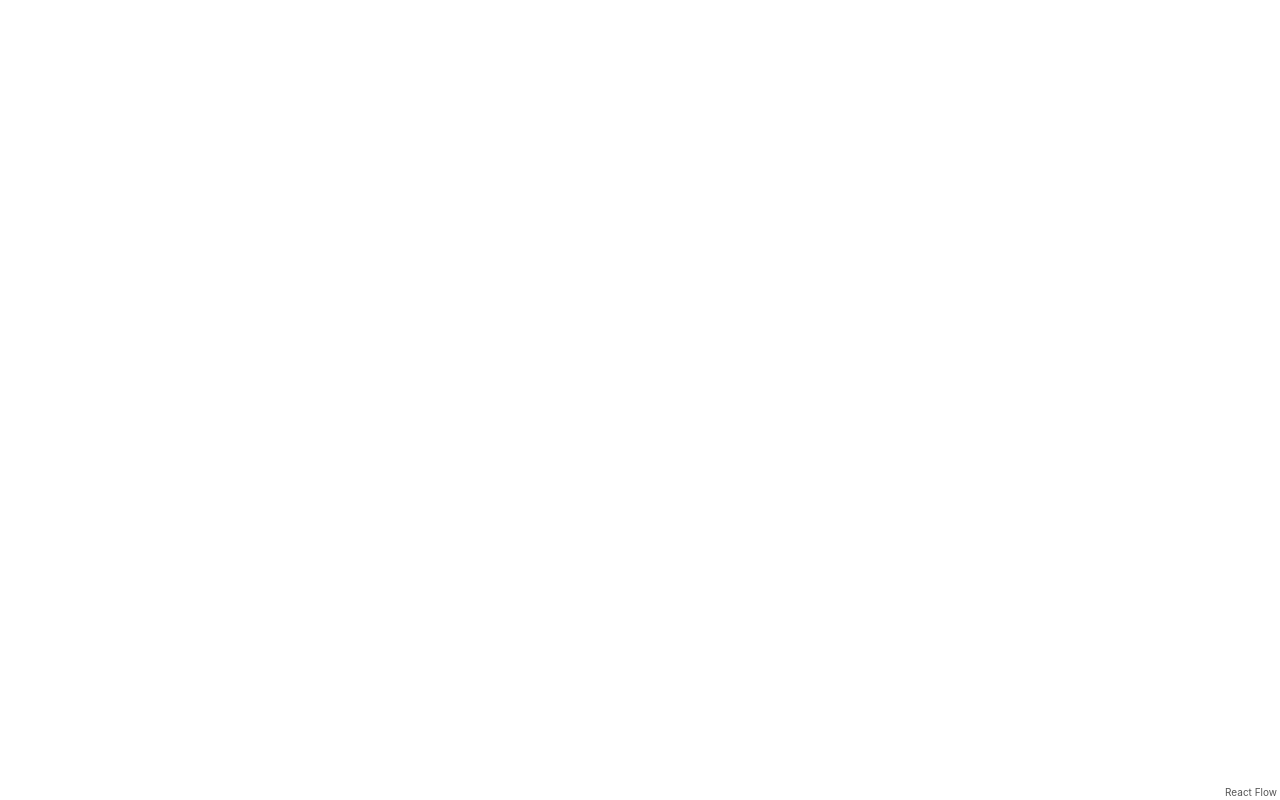
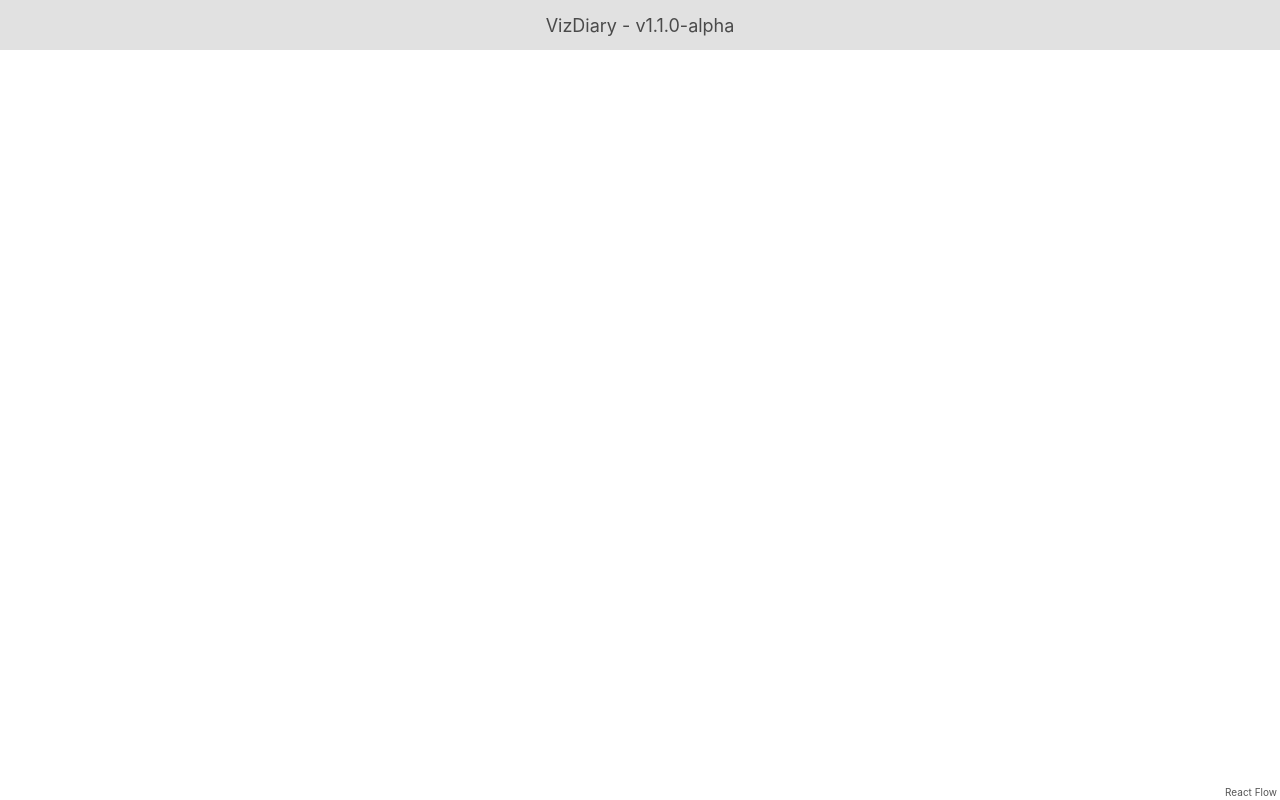
Before and after one commit to ZachChang/VizDiaryWeb, a React (Create React App) app: page / in a window 1280 px wide. Built offline with nearby package versions, Linux system fonts and the light colour scheme.

Commit message:
add header

```diff
--- a/src/App.css
+++ b/src/App.css
@@ -168,7 +168,23 @@
 .react-flow__edge-path {
   stroke: #A5A6F6;
 }
-
+.header_container {
+  position: absolute;
+  height: 50px;
+  background-color: #e1e1e1;
+  width: 100vw;
+  text-align: center;
+  top: 0;
+  display: flex;
+  justify-content: center;
+  align-items: center;
+  z-index: 5;
+}
+.header_container a {
+  color: #4a4a4a;
+  text-decoration: unset;
+  font-size: 18px;
+}
 @media only screen and (min-width: 1300px) {
   .btn_container {
     right: 50%;
--- a/src/App.js
+++ b/src/App.js
@@ -5,6 +5,7 @@ import { defaultElements, firstElements, defaultModal, gapY, storageDataKey, sto
 import { nodeStyle } from './style'
 import './App.css';
 import AddIcon from '@mui/icons-material/Add';
+import Header from './component/Header';
 
 function App() {
   const [elements, setElements] = useState(defaultElements);
@@ -331,6 +332,7 @@ function App() {
 
   return (
     <div className='container'>
+      <Header />
       <div className={`flow_canvas ${isNodeShow ? 'visible': 'invisible'}`}>
         <ReactFlow
           onLoad={onLoad}
--- /dev/null
+++ b/src/component/Header.js
@@ -0,0 +1,9 @@
+const Header = () => {
+    return(
+        <div className='header_container'>
+            <a target="_blank" href='https://github.com/ZachChang/viz-diary-web'>VizDiary - v1.1.0-alpha</a>
+        </div>
+    )
+}
+
+export default Header;
```
